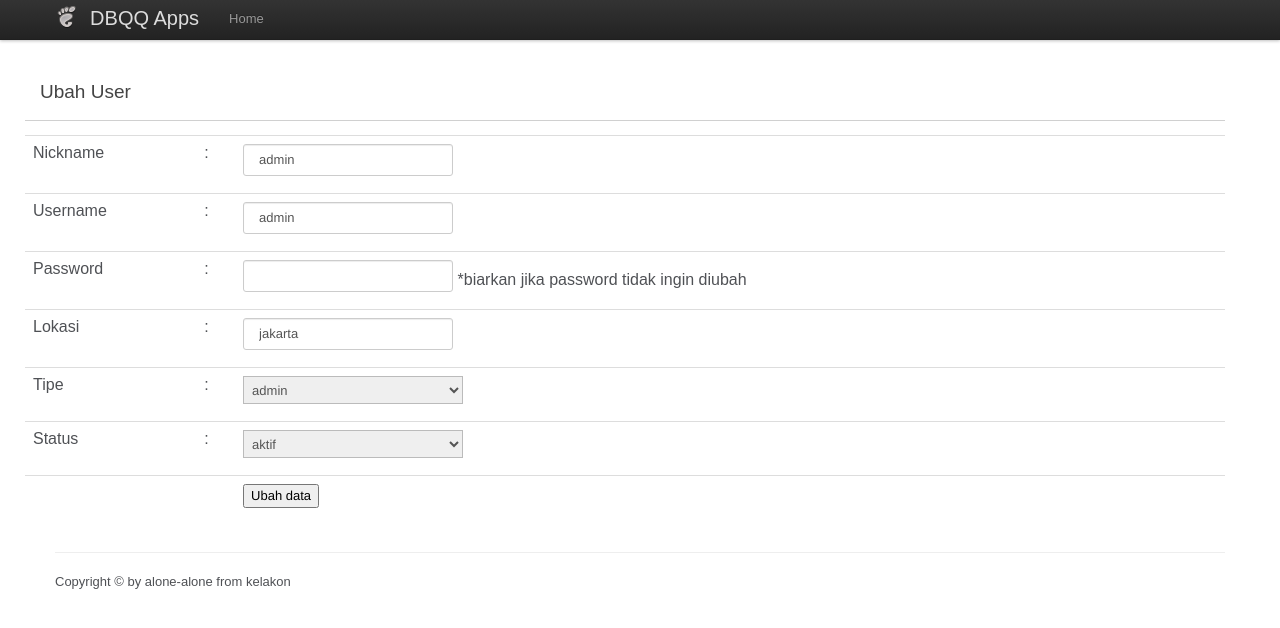
After one commit to ddhewitte/dbqq, a CodeIgniter app: page /database/index.php/admin/user_edit/1 in a window 1280 px wide. The commit adds this page. Shown: the top 628 px of the page. Run offline with CodeIgniter, Linux system fonts and the light colour scheme; data comes from the database, SQL or seed files in the repository.

Commit message:
finishing admin

```diff
--- /dev/null
+++ b/application/controllers/Admin.php
@@ -0,0 +1,145 @@
+<?php if ( ! defined('BASEPATH')) exit('No direct script access allowed');
+
+class Admin extends CI_Controller {
+
+	function __construct()
+	{
+		parent::__construct();
+
+		$this->load->helper('url');
+
+		$this->_init();
+	}
+
+	private function _init()
+	{
+		$this->output->set_template('default');
+
+		$this->load->js('assets/themes/default/js/jquery-1.9.1.min.js');
+
+	}
+
+	public function index()
+	{
+		//*****user manage list*****
+		//get DB
+		$this->db->select('*');
+		$data['result'] = $this->db->get('user');
+
+		$this->load->view('content/admin_user', $data);
+
+	}
+
+	public function user_edit($id)
+	{
+		//get DB
+		$this->db->select('*');
+		$this->db->where('id_user', $id);
+		$data['result'] = $this->db->get('user')->row();
+
+		$this->load->view('content/admin_user_edit', $data);
+	}
+
+	public function user_edit_process()
+	{
+		if($this->input->post('password') == ''){
+
+			//ubah data
+			$data = array(
+					'username' => $this->input->post('username'),
+					'nickname' => $this->input->post('nickname'),
+					'lokasi' => $this->input->post('lokasi'),
+					'tipe' => $this->input->post('tipe'),
+					'status' => $this->input->post('status')
+				);
+		}else{
+			//ubah data
+			$data = array(
+					'username' => $this->input->post('username'),
+					'password' => md5($this->input->post('password')),
+					'nickname' => $this->input->post('nickname'),
+					'lokasi' => $this->input->post('lokasi'),
+					'tipe' => $this->input->post('tipe'),
+					'status' => $this->input->post('status')
+				);
+		}
+
+
+		$this->db->where('id_user', $this->input->post('id'));
+
+		$run = $this->db->update('user', $data);
+		if($run)
+		{
+			redirect('admin');
+		}
+	}
+
+	public function user_del($id)
+	{
+		$this->db->where('id_user', $id);
+
+		$run = $this->db->delete('user');
+		if($run)
+		{
+			redirect('admin');
+		}
+	}
+
+
+	public function produk()
+	{
+		//*****produk manage list*****
+		//get DB
+		$this->db->select('*');
+		$data['result'] = $this->db->get('produk');
+
+		$this->load->view('content/admin_produk', $data);
+
+	}
+
+
+	public function produk_edit($id)
+	{
+		//get DB
+		$this->db->select('*');
+		$this->db->where('id_produk', $id);
+		$data['result'] = $this->db->get('produk')->row();
+
+		$this->load->view('content/admin_produk_edit', $data);
+
+	}
+
+	public function produk_edit_process()
+	{
+		//ubah data
+			$data = array(
+					'nama' => $this->input->post('nama'),
+					'keterangan' => $this->input->post('keterangan'),
+					'harga' => $this->input->post('harga'),
+					'stok' => $this->input->post('stok'),
+					'min_pembelian' => $this->input->post('min_pembelian'),
+					'dilihat' => $this->input->post('dilihat'),
+					'status' => $this->input->post('status')
+				);
+
+
+		$this->db->where('id_produk', $this->input->post('id'));
+
+		$run = $this->db->update('produk', $data);
+		if($run)
+		{
+			redirect('admin/produk');
+		}
+	}
+
+	public function produk_del($id)
+	{
+		$this->db->where('id_produk', $id);
+
+		$run = $this->db->delete('produk');
+		if($run)
+		{
+			redirect('admin/produk');
+		}
+	}
+}
--- /dev/null
+++ b/application/views/content/admin_user_edit.php
@@ -0,0 +1,81 @@
+<div class="inner">
+	<h1>Ubah User</h1>
+	<form action="<?php echo site_url('admin/user_edit_process');?>" method="post">
+		<input name="id" type="hidden" value="<?php echo $result->id_user;?>">
+
+		<table class="table">
+	  <tbody>
+		  <tr>
+			  <td>Nickname</td>
+			  <td>:</td>
+			  <td><input name="nickname" type="text" class="form-control" width="100%" style="padding:15px;" value="<?php echo $result->nickname;?>"></td>
+		  </tr>
+		  <tr>
+			  <td>Username</td>
+			  <td>:</td>
+			  <td><input name="username" type="text" class="form-control" width="100%" style="padding:15px;" value="<?php echo $result->username;?>"></td>
+		  </tr>
+
+		  <tr>
+			  <td>Password</td>
+			  <td>:</td>
+			  <td><input name="password" type="text" class="form-control" width="100%" style="padding:15px;" value=""> *biarkan jika password tidak ingin diubah</td>
+		  </tr>
+
+		  <tr>
+			  <td>Lokasi</td>
+			  <td>:</td>
+			  <td><input name="lokasi" type="text" class="form-control" width="100%" style="padding:15px;" value="<?php echo $result->lokasi;?>"></td>
+		  </tr>
+		  <tr>
+			  <td>Tipe</td>
+			  <td>:</td>
+			  <td><select name="tipe">
+				  <?php
+				   if($result->tipe == 'admin') {
+					   echo '<option selected="selected" value="admin">admin</option>';
+					   echo '<option value="petani">petani</option>';
+					   echo '<option value="distributor">distributor</option>';
+				  }elseif($result->tipe == 'petani') {
+					   echo '<option value="admin">admin</option>';
+					   echo '<option selected="selected" value="petani">petani</option>';
+					   echo '<option value="distributor">distributor</option>';
+				   }else{
+					   echo '<option value="admin">admin</option>';
+					   echo '<option value="petani">petani</option>';
+					   echo '<option selected="selected" value="distributor">distributor</option>';
+				   }
+
+				  ?>
+				  </select>
+			</td>
+		  </tr>
+		   <tr>
+			  <td>Status</td>
+			  <td>:</td>
+			  <td><select name="status">
+				  <?php
+				   if($result->status == 1) {
+					   echo '<option selected="selected" value="1">aktif</option>';
+					   echo '<option value="0">non aktif</option>';
+				   }else{
+					   echo '<option  value="1">aktif</option>';
+					   echo '<option selected="selected" value="0">non aktif</option>';
+				   }
+
+				  ?>
+				  </select>
+			</td>
+		  </tr>
+		  <tr>
+			  <td></td>
+			  <td></td>
+			  <td><input type="submit" name="submit" value="Ubah data">
+			</td>
+		  </tr>
+
+	  </tbody>
+	</table>
+	</form>
+
+</div>
--- a/application/views/content/home.php
+++ b/application/views/content/home.php
@@ -1,2 +1,3 @@
-<h1>This is konten 1</h1>
-<p>Here is the default template with a webpage</p>
+<h1>Selamat datang admin !</h1>
+<p>Anda dapat melakukan management user dan produk disini</p>
+<p>Sukses selalu !</p>
--- a/application/views/themes/default.php
+++ b/application/views/themes/default.php
@@ -107,6 +107,11 @@
 		border: 1px solid #D0D0D0;
 		-webkit-box-shadow: 0 0 8px #D0D0D0;
 	}
+
+	/*hwt*/
+	.inner{
+		padding-top : 20px;
+		}
 	</style>
 
 </head>
@@ -122,14 +127,31 @@
             <span class="icon-bar"></span>
           </a>
           <img src="<?php echo base_url(); ?>assets/themes/default/images/logo.png" style="float:left;margin-top:5px;z-index:5" alt="logo"/>
-          <a class="brand" href="<?php echo site_url(); ?>">&nbsp;&nbsp;Your Brand</a>
+          <a class="brand" href="<?php echo site_url(); ?>">&nbsp;&nbsp;DBQQ Apps</a>
           <div style="height: 0px;" class="nav-collapse collapse">
             <ul class="nav">
-              <li class="active"><a href="<?php echo site_url(); ?>">Home</a></li>
-			  <li><a href="<?php echo site_url('example/example_1'); ?>">Example 1</a></li>
-              <li><a href="<?php echo site_url('example/example_2'); ?>">Example 2</a></li>
-              <li><a href="<?php echo site_url('example/example_3'); ?>">Example 3</a></li>
-              <li><a href="<?php echo site_url('example/example_4'); ?>">Example 4</a></li>
+              <li><a href="<?php echo site_url(); ?>">Home</a></li>
+			  <?php
+				if($this->session->userdata('tipe') == 'admin')
+				{
+						//menu admin
+					    echo ' <li><a href="'.site_url('admin').'">Manage User</a></li>';
+					    echo ' <li><a href="'.site_url('admin/produk').'">Manage Produk</a></li>';
+					    echo ' <li><a href="'.site_url('login/logout').'">Logout</a></li>';
+				}elseif($this->session->userdata('tipe') == 'petani'){
+					    //menu petani
+					    echo ' <li><a href="'.site_url('example/example_4').'">Input Produk</a></li>';
+					    echo ' <li><a href="'.site_url('example/example_4').'">Produk Saya</a></li>';
+					    echo ' <li><a href="'.site_url('login/logout').'">Logout</a></li>';
+				}elseif($this->session->userdata('tipe') == 'distributor') {
+						//menu dst
+					    echo ' <li><a href="'.site_url('example/example_4').'">Lihat Produk</a></li>';
+					    echo ' <li><a href="'.site_url('example/example_4').'">Konfirmasi Pembayaran </a></li>';
+					    echo ' <li><a href="'.site_url('login/logout').'">Logout</a></li>';
+				}
+
+			?>
+
             </ul>
           </div><!--/.nav-collapse -->
         </div>
@@ -149,7 +171,7 @@
       <footer>
       	<div class="row">
 	        <div class="span6 b10">
-				Copyright &copy; <a target="_blank" href="https://plus.google.com/u/0/107789497808468736690?rel=author">John Skoumbourdis</a> | <a target="_blank" href="http://www.web-and-development.com">www.web-and-development.com</a>
+				Copyright &copy; by alone-alone from kelakon
 	        </div>
         </div>
       </footer>
```
Also changed, not shown: application/views/content/admin_produk.php (added, +38 -0 lines), application/views/content/admin_produk_edit.php (added, +71 -0 lines), application/views/content/admin_user.php (added, +30 -0 lines), assets/images/produk1.jpeg (added).
